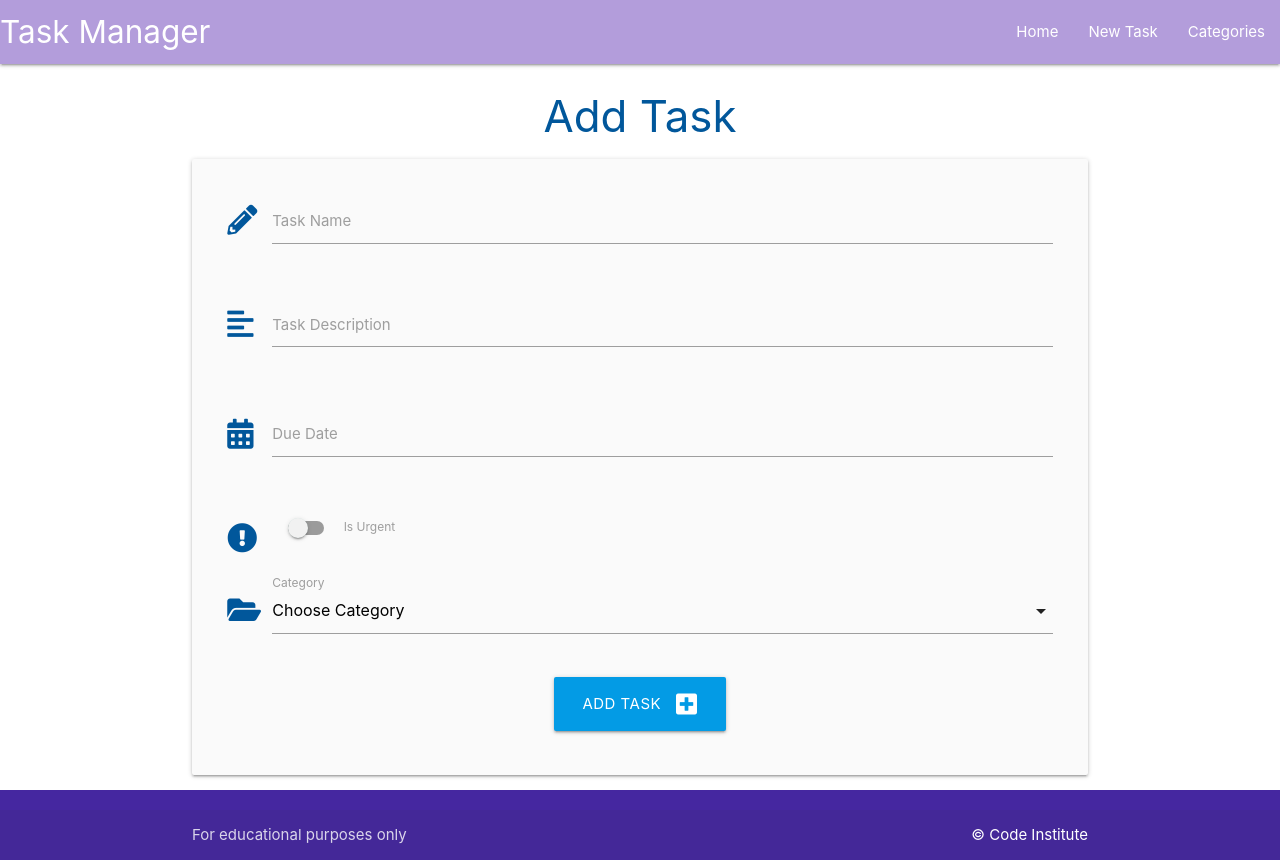
After one commit to Georgina90-x/flask-task-manager, a Flask app: page /add_task in a window 1280 px wide. The commit adds this page. Run offline with Flask 3, Linux system fonts and the light colour scheme; data that the repository does not hold is empty.

Commit message:
created add tasks to post

```diff
--- a/taskmanager/routes.py
+++ b/taskmanager/routes.py
@@ -23,6 +23,7 @@ def add_category():
         return redirect(url_for("categories"))
     return render_template("add_category.html")
 
+
 @app.route("/edit_category/<int:category_id>", methods=["GET", "POST"])
 def edit_category(category_id):
     category = Category.query.get_or_404(category_id)
@@ -32,9 +33,27 @@ def edit_category(category_id):
         return redirect(url_for("categories"))
     return render_template("edit_category.html", category=category)
 
+
 @app.route("/delete_category/<int:category_id>")
 def delete_category(category_id):
     category = Category.query.get_or_404(category_id)
     db.session.delete(category)
     db.session.commit()
     return redirect(url_for("categories"))
+
+
+@app.route("/add_task", methods=["GET", "POST"])
+def add_task():
+    categories = list(Category.query.order_by(Category.category_name).all())
+    if request.method == "POST":
+        task = Task(
+            task_name=request.form.get("task_name"),
+            task_description=request.form.get("task_description"),
+            is_urgent=bool(True if request.form.get("is_urgent") else False),
+            due_date=request.form.get("due_date"),
+            category_id=request.form.get("category_id")
+        )
+        db.session.add(task)
+        db.session.commit()
+        return redirect(url_for("home"))
+    return render_template("add_task.html", categories=categories)
--- a/taskmanager/static/js/script.js
+++ b/taskmanager/static/js/script.js
@@ -1,5 +1,16 @@
-document.addEventListener('DOMContentLoaded', function() {
-    // sidenav initialization
-    let sidenav = document.querySelectorAll('.sidenav');
-    M.Sidenav.init(elems, options);
+document.addEventListener("DOMContentLoaded", function() {
+  // sidenav initialization
+  let sidenav = document.querySelectorAll(".sidenav");
+  M.Sidenav.init(sidenav);
+
+  // datepicker initialization
+  let datepicker = document.querySelectorAll(".datepicker");
+  M.Datepicker.init(datepicker, {
+      format: "dd mmmm, yyyy",
+      i18n: {done: "Select"}
   });
+
+  // select initialization
+  let selects = document.querySelectorAll("select");
+  M.FormSelect.init(selects);
+});
--- /dev/null
+++ b/taskmanager/templates/add_task.html
@@ -0,0 +1,71 @@
+
+{% extends "base.html" %}
+{% block content %}
+
+<h3 class="light-blue-text text-darken-4 center-align">Add Task</h3>
+
+<div class="row card-panel grey lighten-5">
+    <form class="col s12" method="POST" action="{{ url_for('add_task') }}">
+        <!-- task name -->
+        <div class="row">
+            <div class="input-field col s12">
+                <i class="fas fa-pencil-alt prefix light-blue-text text-darken-4"></i>
+                <input id="task_name" name="task_name" minlength="5" maxlength="50" type="text" class="validate" required>
+                <label for="task_name">Task Name</label>
+            </div>
+        </div>
+        <!-- task description -->
+        <div class="row">
+            <div class="input-field col s12">
+                <i class="fas fa-align-left prefix light-blue-text text-darken-4"></i>
+                <textarea id="task_description" name="task_description" minlength="5" maxlength="200"
+                    type="text" class="materialize-textarea validate" required></textarea>
+                <label for="task_description">Task Description</label>
+            </div>
+        </div>
+        <!-- due date -->
+        <div class="row">
+            <div class="input-field col s12">
+                <i class="fas fa-calendar-alt prefix light-blue-text text-darken-4"></i>
+                <input id="due_date" name="due_date" type="text" class="datepicker validate" required>
+                <label for="due_date">Due Date</label>
+            </div>
+        </div>
+        <!-- is urgent -->
+        <div class="row">
+            <div class="input-field col s12">
+                <div class="switch">
+                    <i class="fas fa-exclamation-circle prefix light-blue-text text-darken-4"></i>
+                    <label for="is_urgent">
+                        <input id="is_urgent" name="is_urgent" type="checkbox">
+                        <span class="lever"></span>
+                        Is Urgent
+                    </label>
+                </div>
+            </div>
+        </div>
+        <!-- category id -->
+        <div class="row">
+            <div class="input-field col s12">
+                <i class="fas fa-folder-open prefix light-blue-text text-darken-4"></i>
+                <select id="category_id" name="category_id" class="validate" required>
+                    <option value="" disabled selected>Choose Category</option>
+                    {% for category in categories %}
+                        <option value="{{ category.id }}">{{ category.category_name }}</option>
+                    {% endfor %}
+                </select>
+                <label for="category_id">Category</label>
+            </div>
+        </div>
+        <!-- submit button -->
+        <div class="row">
+            <div class="col s12 center-align">
+                <button type="submit" class="btn-large light-blue darken-1">
+                    Add Task <i class="fas fa-plus-square right"></i>
+                </button>
+            </div>
+        </div>
+    </form>
+</div>
+
+{% endblock %}
--- a/taskmanager/templates/base.html
+++ b/taskmanager/templates/base.html
@@ -24,7 +24,7 @@
             <a href="#" data-target="mobile-demo" class="sidenav-trigger"><i class="fas fa-bars"></i></a>
             <ul class="right hide-on-med-and-down">
                 <li><a href="{{ url_for('home') }}">Home</a></li>
-                <li><a href="">New Task</a></li>
+                <li><a href="{{ url_for('add_task') }}">New Task</a></li>
                 <li><a href="{{ url_for('categories') }}">Categories</a></li>
             </ul>
             </div>
@@ -33,7 +33,7 @@
         <!-- mobile sidenav -->
         <ul class="sidenav" id="mobile-demo">
             <li><a href="{{ url_for('home') }}">Home</a></li>
-            <li><a href="">New Task</a></li>
+            <li><a href="{{ url_for('add_task') }}">New Task</a></li>
             <li><a href="{{ url_for('categories') }}">Categories</a></li>
         </ul>
     </header>
```
Also changed, not shown: taskmanager/templates/add_category.html (+5 -4 lines), taskmanager/templates/categories.html (+11 -25 lines), taskmanager/templates/edit_category.html (+6 -5 lines), taskmanager/templates/tasks.html (+9 -1 lines).
